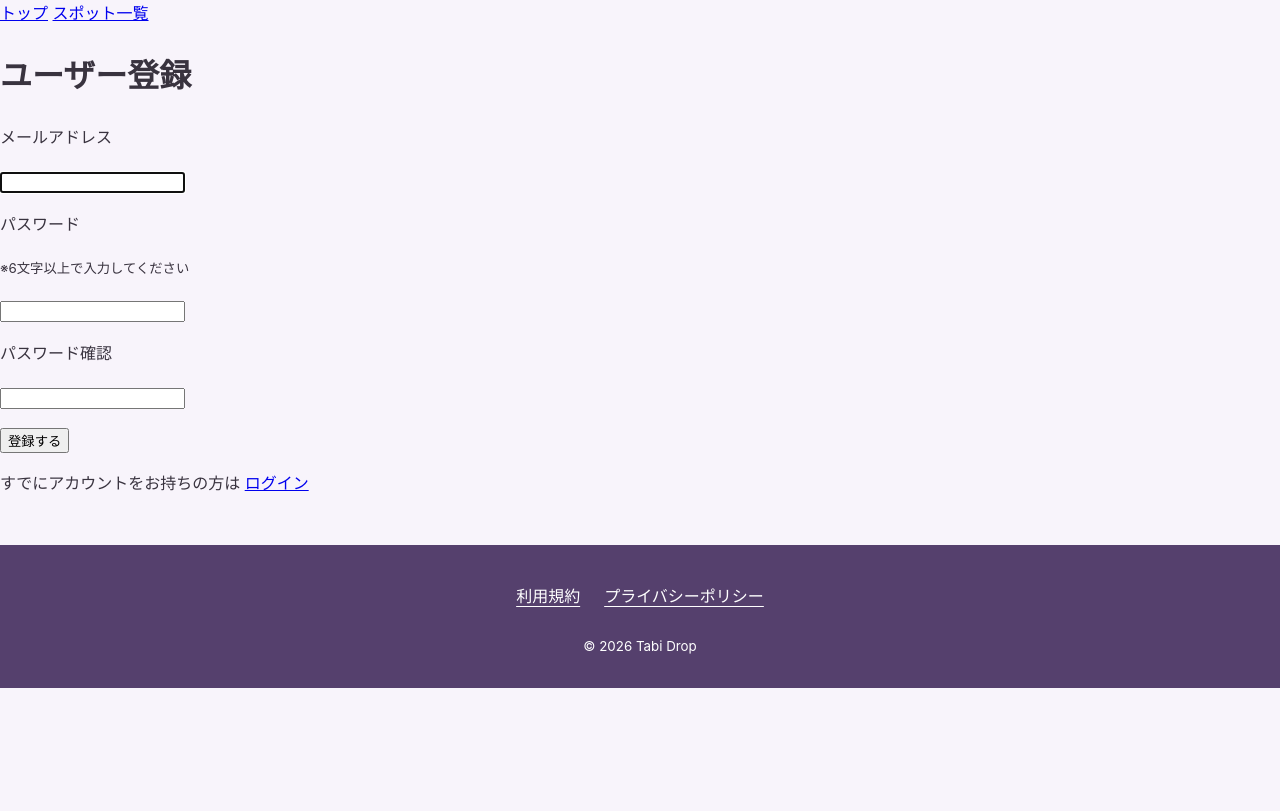
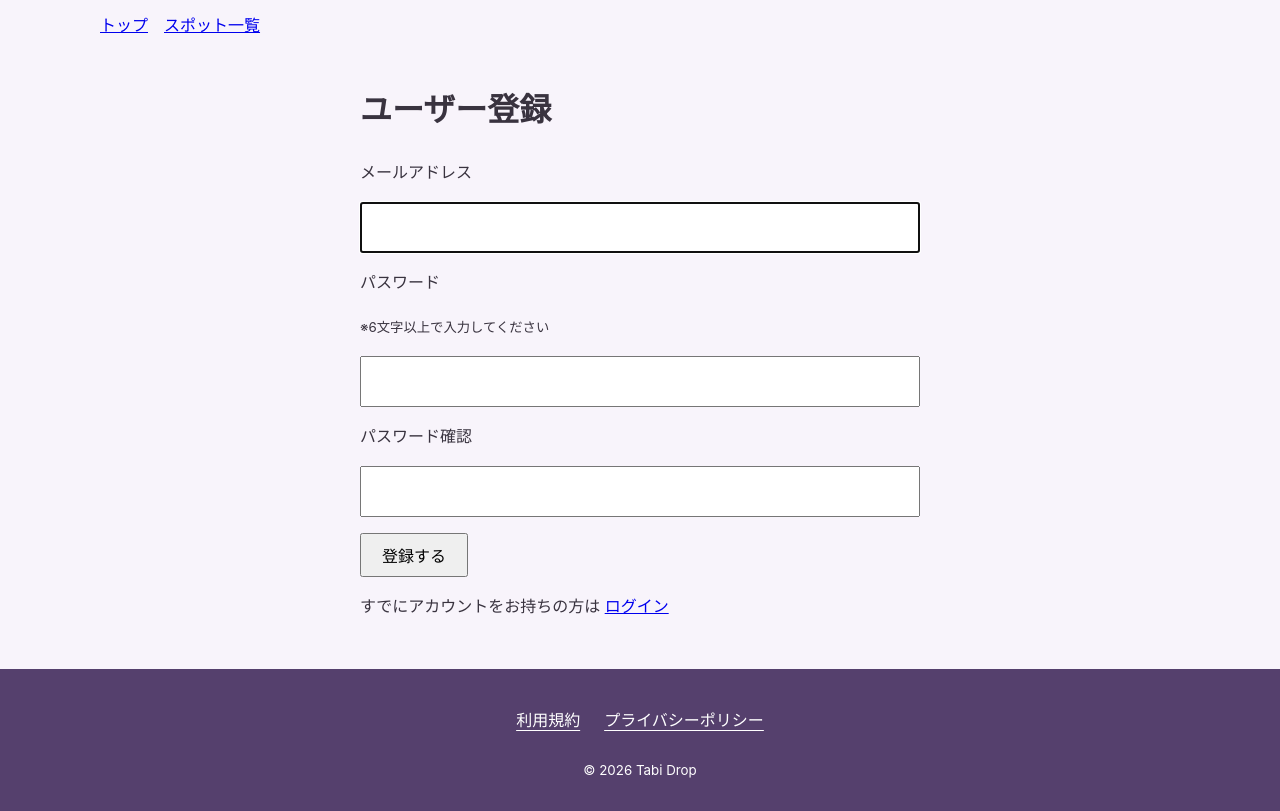
Before and after one commit to nabeparty1083/Tabi-Drop, a Rails app: page /users/sign_up in a window 1280 px wide. Before the commit the page ends 688 px from the top, so only its background shows below. Run offline with Rails 7, Linux system fonts and the light colour scheme; some libraries are stand-ins or nearby versions.

Commit message:
各画面の余白とフォームのレスポンシブ表示を統一

```diff
--- a/app/assets/stylesheets/application.css
+++ b/app/assets/stylesheets/application.css
@@ -356,3 +356,52 @@ body {
 .legal-page ol {
   padding-left: 24px;
 }
+
+/* 詳細画面・フォームの余白 */
+.content-page {
+  width: 100%;
+  max-width: 1120px;
+  margin: 32px auto;
+  padding-inline: 20px;
+  overflow-wrap: anywhere;
+}
+
+.form-page {
+  max-width: 600px;
+}
+
+.form-page input[type="email"],
+.form-page input[type="password"],
+.form-page input[type="text"],
+.form-page textarea,
+.form-page select {
+  width: 100%;
+  min-width: 0;
+  min-height: 44px;
+  padding: 10px 12px;
+  font: inherit;
+}
+
+.form-page input[type="submit"] {
+  min-height: 44px;
+  padding: 8px 20px;
+  font: inherit;
+}
+
+/* 共通ナビゲーションの余白 */
+body > header > nav {
+  width: 100%;
+  max-width: 1120px;
+  margin-inline: auto;
+  display: flex;
+  flex-wrap: wrap;
+  gap: 8px 16px;
+  padding: 12px 20px;
+}
+
+/* スマホのトップ見出し */
+@media (max-width: 768px) {
+  .hero h1 {
+    font-size: clamp(28px, 8vw, 36px);
+  }
+}
--- a/app/views/devise/registrations/new.html.erb
+++ b/app/views/devise/registrations/new.html.erb
@@ -1,3 +1,4 @@
+<main class="content-page form-page">
 <h1>ユーザー登録</h1>
 
 <%= form_for(resource, as: resource_name, url: registration_path(resource_name)) do |f| %>
@@ -34,3 +35,4 @@
   すでにアカウントをお持ちの方は
   <%= link_to "ログイン", new_session_path(resource_name) %>
 </p>
+</main>
--- a/app/views/favorites/index.html.erb
+++ b/app/views/favorites/index.html.erb
@@ -1,3 +1,4 @@
+<main class="content-page">
 <h1>お気に入り一覧</h1>
 
 <% if @favorites.any? %>
@@ -34,3 +35,4 @@
   <p>お気に入りに登録したスポットはありません。</p>
   <%= link_to "スポットを探す", spots_path %>
 <% end %>
+</main>
--- a/app/views/mypages/show.html.erb
+++ b/app/views/mypages/show.html.erb
@@ -1,6 +1,6 @@
 <% content_for :title, "マイページ | Tabi Drop" %>
 
-<main class="mypage">
+<main class="mypage content-page">
   <h1>マイページ</h1>
 
   <div class="mypage-content">
--- a/app/views/reviews/edit.html.erb
+++ b/app/views/reviews/edit.html.erb
@@ -1,5 +1,7 @@
+<main class="content-page form-page">
 <h1><%= @spot.name %>の口コミを編集</h1>
 
 <%= render "form", submit_label: "口コミを更新する" %>
 
 <%= link_to "スポット詳細に戻る", spot_path(@spot) %>
+</main>
--- a/app/views/reviews/new.html.erb
+++ b/app/views/reviews/new.html.erb
@@ -1,5 +1,7 @@
+<main class="content-page form-page">
 <h1><%= @spot.name %>の口コミを投稿</h1>
 
 <%= render "form", submit_label: "口コミを投稿する" %>
 
 <%= link_to "スポット詳細に戻る", spot_path(@spot) %>
+</main>
--- a/app/views/spots/index.html.erb
+++ b/app/views/spots/index.html.erb
@@ -1,4 +1,4 @@
-<main class="spots-index">
+<main class="spots-index content-page">
 <h1>スポット一覧</h1>
 
 <section>
--- a/app/views/spots/show.html.erb
+++ b/app/views/spots/show.html.erb
@@ -1,3 +1,4 @@
+<main class="content-page">
 <h1><%= @spot.name %></h1>
 
 <% official_url = safe_external_url(@spot.official_url) %>
@@ -125,3 +126,4 @@
 </section>
 
 <%= link_to "スポット一覧に戻る", spots_path %>
+</main>
--- a/app/views/users/edit.html.erb
+++ b/app/views/users/edit.html.erb
@@ -1,3 +1,4 @@
+<main class="content-page form-page">
 <h1>プロフィール編集</h1>
 
 <% if @user.errors.any? %>
@@ -34,3 +35,4 @@
 <% end %>
 
 <%= link_to "プロフィールに戻る", user_path(@user) %>
+</main>
--- a/app/views/users/show.html.erb
+++ b/app/views/users/show.html.erb
@@ -1,6 +1,6 @@
 <% content_for :title, "#{@user.name.presence || 'ユーザー'}のプロフィール | Tabi Drop" %>
 
-<main class="user-profile">
+<main class="user-profile content-page">
   <section class="profile">
     <h1><%= @user.name.presence || "名前未設定" %>さんのプロフィール</h1>
 
```
